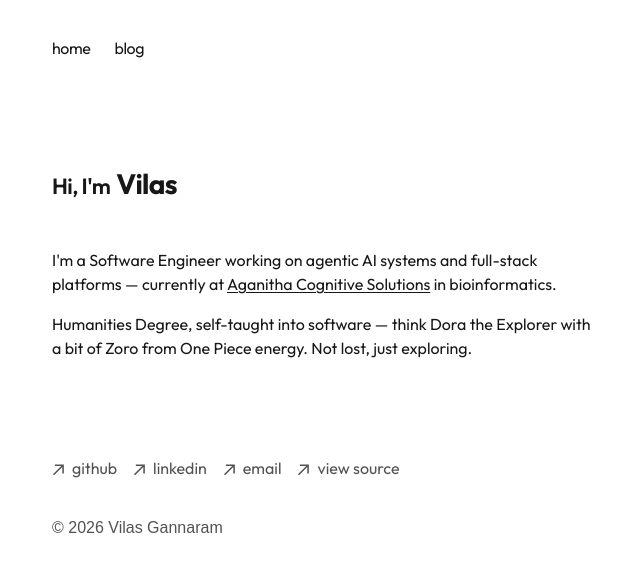
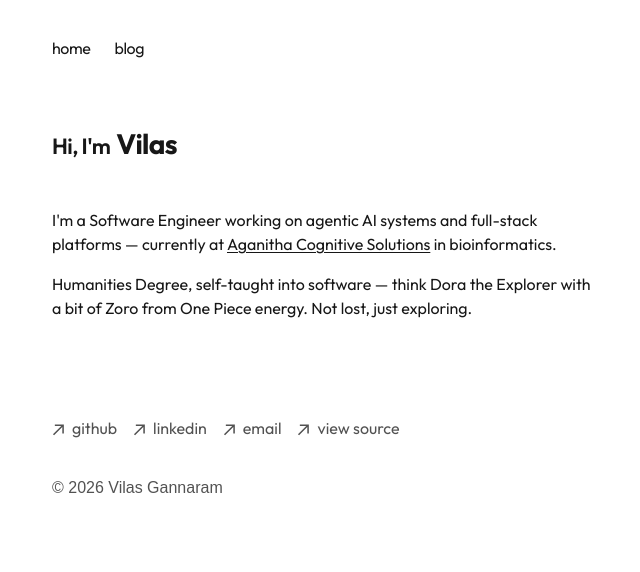
Before and after one commit to vilas-gannaram/vilas-gannaram.github.io, a Next.js app: page / in a window 1280 px wide. Shown: the top 572 px of the page, without its empty margins (316-956 px from the left). Built offline with nearby package versions, Linux system fonts and the light colour scheme; a web font is replaced by a local one.

Commit message:
fix: remove top margin on hero h1 on home page

```diff
--- a/app/page.tsx
+++ b/app/page.tsx
@@ -3,7 +3,7 @@ export default function Home() {
 		<section>
 			<div className='flex mb-8 items-baseline gap-x-1.5'>
 				<h2>Hi, I&apos;m</h2>
-				<h1>Vilas</h1>
+				<h1 className='mt-0'>Vilas</h1>
 			</div>
 
 			<p>
```
